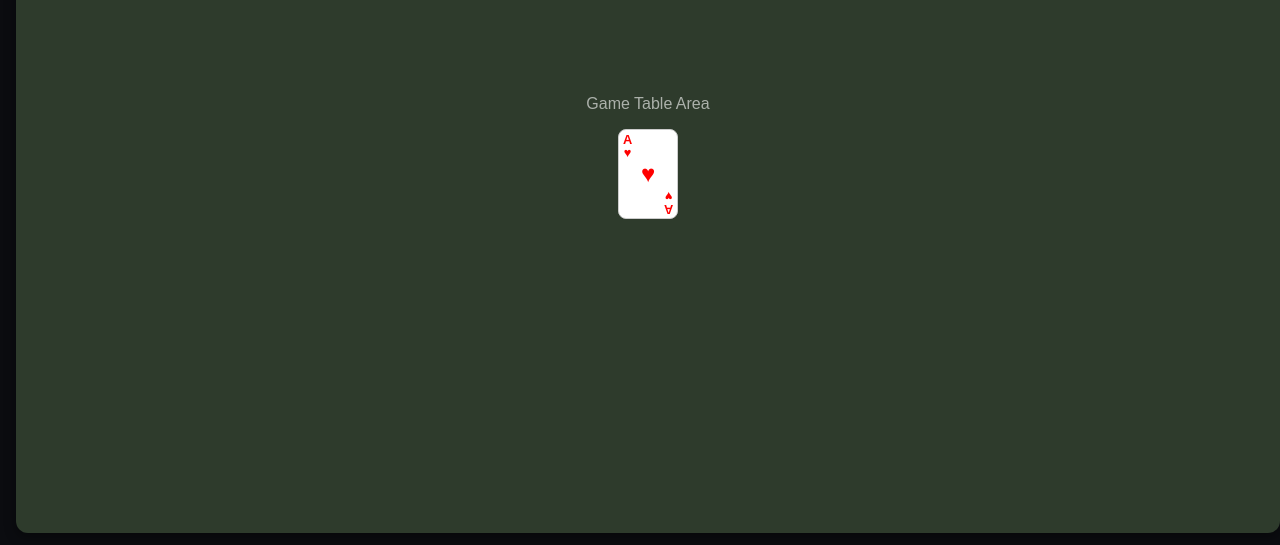
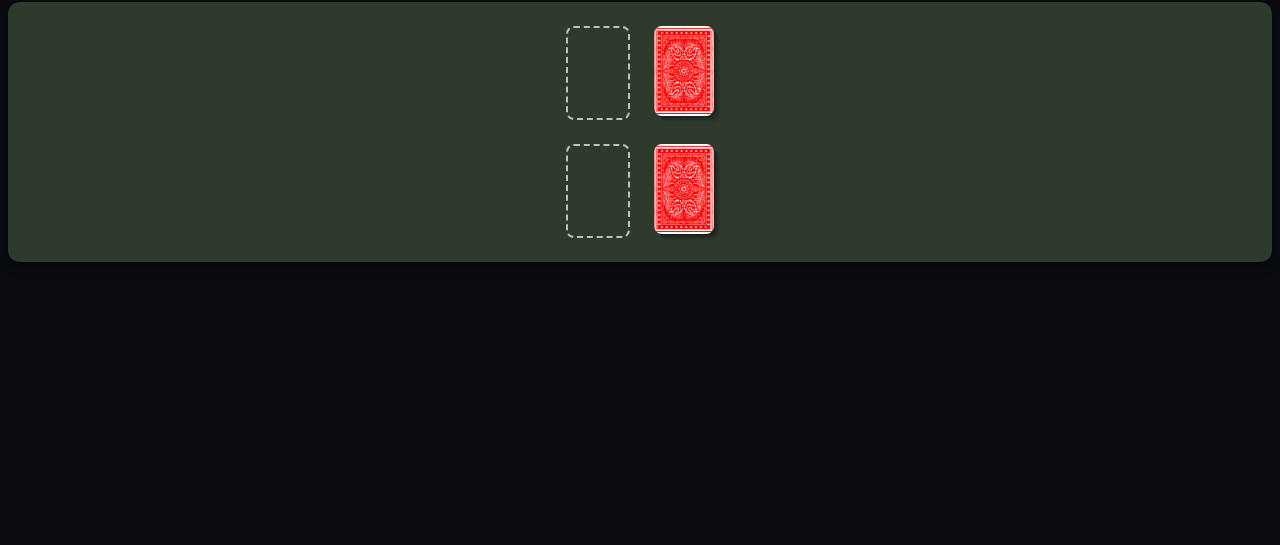
Before and after one commit to Andrew-Nes/playable-ads, a website built with Vite: page cards-ad/index.html in a window 1280 px wide. Shown: the part 329-874 px from the top of the page. After the commit the page ends 848 px from the top, so only its background shows below. Built offline with nearby package versions, Linux system fonts and the light colour scheme.

Commit message:
feat: update game layout

```diff
--- a/cards-ad/src/components/layout/board/table.css
+++ /dev/null
@@ -1,14 +0,0 @@
-.game-table {
-  background-color: var(--felt-color);
-  padding: calc(var(--gap) * 2);
-  border-radius: var(--border-radius);
-  box-shadow: var(--shadow);
-  max-width: 95vw;
-  max-height: 90vh;
-  width: 100%;
-  aspect-ratio: 4 / 3;
-  display: flex;
-  flex-direction: column;
-  justify-content: center;
-  align-items: center;
-}
--- a/cards-ad/src/components/layout/board/table.ts
+++ /dev/null
@@ -1,18 +0,0 @@
-import './table.css';
-
-export function setupLayout(root: HTMLElement) {
-  const title = document.createElement('h1');
-  title.textContent = 'Card Game';
-  title.style.marginBottom = '16px';
-
-  const table = document.createElement('div');
-  table.className = 'game-table';
-
-  const placeholder = document.createElement('p');
-  placeholder.textContent = 'Game Table Area';
-  placeholder.style.opacity = '0.6';
-
-  table.appendChild(placeholder);
-  root.appendChild(title);
-  root.appendChild(table);
-}
--- a/cards-ad/src/components/layout/card/card.css
+++ b/cards-ad/src/components/layout/card/card.css
@@ -29,17 +29,6 @@
   font-family: sans-serif;
   transform: rotateY(0deg);
 
-}
-
-.card__back {
-  background: repeating-linear-gradient(
-    45deg,
-    #004080,
-    #004080 5px,
-    #0074d9 5px,
-    #0074d9 10px
-  );
-  transform: rotateY(180deg);
 }
 
 .card__corner {
--- /dev/null
+++ b/cards-ad/src/components/layout/table/table.css
@@ -0,0 +1,52 @@
+.game-table {
+  max-width: 95vw;
+  max-height: 90vh;
+  width: 100%;
+  display: flex;
+  flex-direction: column;
+  justify-content: center;
+  align-items: center;
+  gap: var(--gap);
+  background-color: var(--felt-color);
+  padding: var(--gap);
+  border-radius: var(--border-radius);
+  box-shadow: var(--shadow);
+}
+
+.main-title {
+  text-align: center;
+  margin-bottom: 16px;
+  color: #fff;
+}
+
+.zone {
+  display: flex;
+  gap: var(--gap);
+}
+
+.card-slot {
+  width: var(--card-width);
+  height: var(--card-height);
+  border-radius: var(--card-radius);
+  display: flex;
+  align-items: center;
+  justify-content: center;
+}
+
+.deck-slot {
+  width: var(--card-width);
+  height: var(--card-height);
+  border-radius: var(--card-radius);
+  background-image: url('../../../../public/images/card-back.png');
+  background-size: cover;
+  background-repeat: no-repeat;
+  background-position: center;
+  box-shadow:
+    2px 2px 0px rgba(0, 0, 0, 0.2),
+    4px 4px 0px rgba(0, 0, 0, 0.15),
+    6px 6px 0px rgba(0, 0, 0, 0.1);
+  position: relative;
+}
+.play-slot {
+  border: 2px dashed silver;
+}
--- /dev/null
+++ b/cards-ad/src/components/layout/table/table.ts
@@ -0,0 +1,37 @@
+import './table.css';
+
+export function setupLayout(root: HTMLElement) {
+  const title = document.createElement('h1');
+  title.className = 'main-title'
+  title.textContent = 'Card Game';
+
+  const table = document.createElement('div');
+  table.className = 'game-table';
+
+  const dealerZone = document.createElement('div');
+  dealerZone.className = 'zone dealer-zone';
+
+  const dealerPlay = document.createElement('div');
+  dealerPlay.className = 'card-slot play-slot';
+  dealerZone.appendChild(dealerPlay);
+
+  const dealerDeck = document.createElement('div');
+  dealerDeck.className = 'card-slot deck-slot';
+  dealerZone.appendChild(dealerDeck);
+
+  const playerZone = document.createElement('div');
+  playerZone.className = 'zone player-zone';
+
+  const playerPlay = document.createElement('div');
+  playerPlay.className = 'card-slot play-slot';
+  playerZone.appendChild(playerPlay);
+
+  const playerDeck = document.createElement('div');
+  playerDeck.className = 'card-slot deck-slot';
+  playerZone.appendChild(playerDeck);
+
+  table.appendChild(dealerZone);
+  table.appendChild(playerZone);
+  root.appendChild(title);
+  root.appendChild(table);
+}
--- a/cards-ad/src/main.ts
+++ b/cards-ad/src/main.ts
@@ -1,4 +1,4 @@
-import { setupLayout } from './components/layout/board/table';
+import { setupLayout } from './components/layout/table/table';
 import { createCardElement } from './components/layout/card/card';
 
 import './style.css';
@@ -10,16 +10,3 @@ if (!appRoot) {
   throw new Error('Game root element not found!');
 }
 setupLayout(appRoot);
-
-const layout = document.querySelector('.game-table');
-
-const card = createCardElement({
-  suit: '♥',
-  rank: 'A',
-  value: 1
-})
-
-if (!layout) {
-  throw new Error('table not found!');
-}
-layout.appendChild(card);
--- a/cards-ad/src/style.css
+++ b/cards-ad/src/style.css
@@ -5,7 +5,7 @@
   --card-bg: white;
   --card-border: #999;
   --card-shadow: 0 2px 6px rgba(0, 0, 0, 0.15);
-  --gap: 12px;
+  --gap: 24px;
   --font-size: 16px;
 
   --bg-color: #0b0c10;
@@ -19,6 +19,7 @@
 body, html {
   width: 100%;
   height: 100%;
+  margin: 0;
   background-color: var(--bg-color);
   color: var(--text-color);
   font-family: sans-serif;
```
Also changed, not shown: cards-ad/public/images/card-back.png (added).
